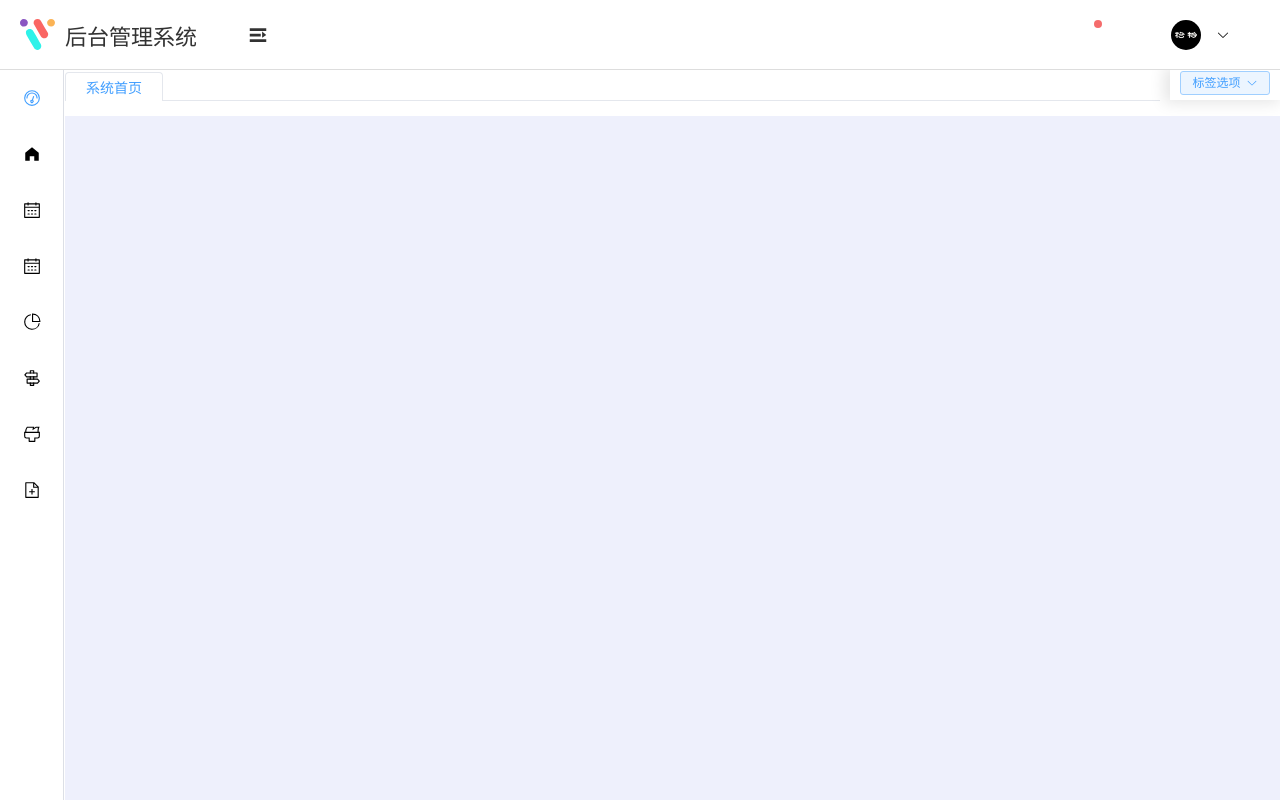
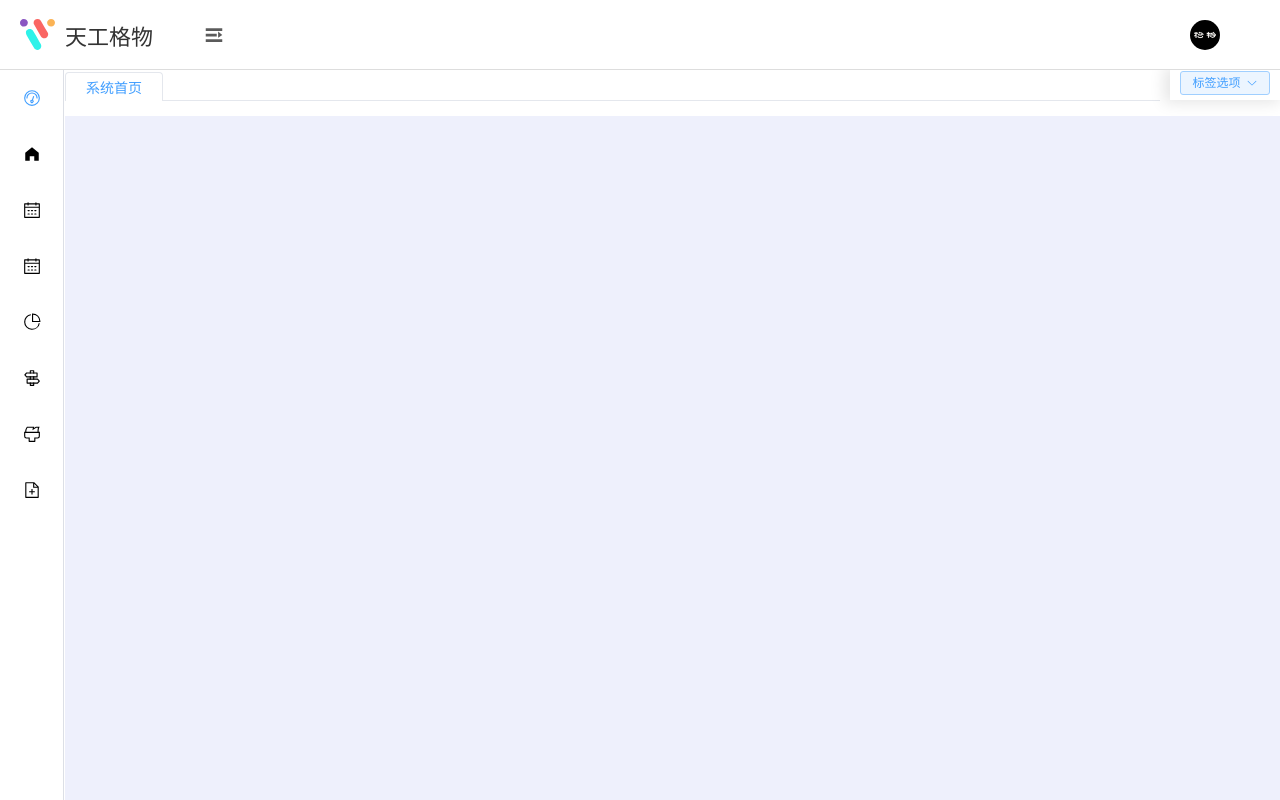
Before and after one commit to echoikey/mob-app, a Vue app: page /#/dashboard in a window 1280 px wide. Built offline with nearby package versions, Linux system fonts and the light colour scheme; a small style sheet from the web is missing.

Commit message:
Initial commit

```diff
--- a/components.d.ts
+++ b/components.d.ts
@@ -2,7 +2,7 @@
 // @ts-nocheck
 // Generated by unplugin-vue-components
 // Read more: https://github.com/vuejs/core/pull/3399
-export { }
+export {}
 
 /* prettier-ignore */
 declare module 'vue' {
--- /dev/null
+++ b/src/api/user.ts
@@ -0,0 +1,8 @@
+import request from '@/utils/request';
+
+export const fetchUsers = () => {
+    return request({
+        url: '/user/list',
+        method: 'get'
+    });
+};
--- a/src/assets/css/main.css
+++ b/src/assets/css/main.css
@@ -85,6 +85,6 @@ i {
 
 :root {
   --header-bg-color: #fff;
-  --header-text-color: #000;
+  --header-text-color: #333;
   --active-color: var(--el-color-primary);
 }
--- a/src/components/Header.vue
+++ b/src/components/Header.vue
@@ -3,7 +3,7 @@
     <!-- 折叠按钮 -->
     <div class="header-left">
       <img class="logo" src="../assets/img/logo.svg" alt="" />
-      <div class="web-title">后台管理系统</div>
+      <div class="web-title">天工格物</div>
       <div class="collapse-btn" @click="collapseChange">
         <el-icon v-if="sidebar.collapse">
           <Expand />
@@ -15,7 +15,7 @@
     </div>
     <div class="header-right">
       <div class="header-user-con">
-        <div class="btn-icon" @click="router.push('/theme')">
+        <!-- <div class="btn-icon" @click="router.push('/theme')">
           <el-tooltip effect="dark" content="设置主题" placement="bottom">
             <i class="el-icon-lx-skin"></i>
           </el-tooltip>
@@ -30,25 +30,25 @@
           <el-tooltip effect="dark" content="全屏" placement="bottom">
             <i class="el-icon-lx-full"></i>
           </el-tooltip>
-        </div>
-        <!-- 用户头像 -->
-        <el-avatar class="user-avator" :size="30" :src="imgUrl" />
+        </div> -->
         <!-- 用户名下拉菜单 -->
         <el-dropdown class="user-name" trigger="click" @command="handleCommand">
-          <span class="el-dropdown-link">
+          <!-- 用户头像 -->
+          <el-avatar class="user-avator" :size="30" :src="imgUrl" />
+          <!-- <span class="el-dropdown-link">
             {{ username }}
             <el-icon class="el-icon--right">
               <arrow-down />
             </el-icon>
-          </span>
+          </span> -->
           <template #dropdown>
             <el-dropdown-menu>
-              <a href="https://github.com/lin-xin/vue-manage-system" target="_blank">
+              <!-- <a href="https://github.com/lin-xin/vue-manage-system" target="_blank">
                 <el-dropdown-item>项目仓库</el-dropdown-item>
               </a>
               <a href="https://lin-xin.gitee.io/example/vuems-doc/" target="_blank">
                 <el-dropdown-item>官方文档</el-dropdown-item>
-              </a>
+              </a> -->
               <el-dropdown-item command="user">个人中心</el-dropdown-item>
               <el-dropdown-item divided command="loginout">退出登录</el-dropdown-item>
             </el-dropdown-menu>
@@ -109,9 +109,11 @@ const setFullScreen = () => {
     box-sizing: border-box;
     width: 100%;
     height: 70px;
+    font-family: "GothamBook","苹方-简  ","苹方","PingFang SC","微软雅黑";
     color: var(--header-text-color);
     background-color: var(--header-bg-color);
     border-bottom: 1px solid #ddd;
+    cursor: pointer;
 }
 
 .header-left {
--- a/src/utils/request.ts
+++ b/src/utils/request.ts
@@ -2,6 +2,7 @@ import axios, { AxiosInstance, AxiosError, AxiosResponse, InternalAxiosRequestCo
 
 // 创建 axios 实例
 const service: AxiosInstance = axios.create({
+  baseURL: 'http://10.240.7.4:8201/api',
   timeout: 5000
 });
 
--- a/src/views/system/user/index.vue
+++ b/src/views/system/user/index.vue
@@ -1,8 +1,14 @@
 <template>
 </template>
 <script setup lang="ts">
+import { fetchUsers } from '@/api/user';
+
+const getData = async () => {
+  const res = await fetchUsers();
+  console.log(res, res);
+};
+getData();
 
 </script>
 <style scoped>
-
 </style>
```
